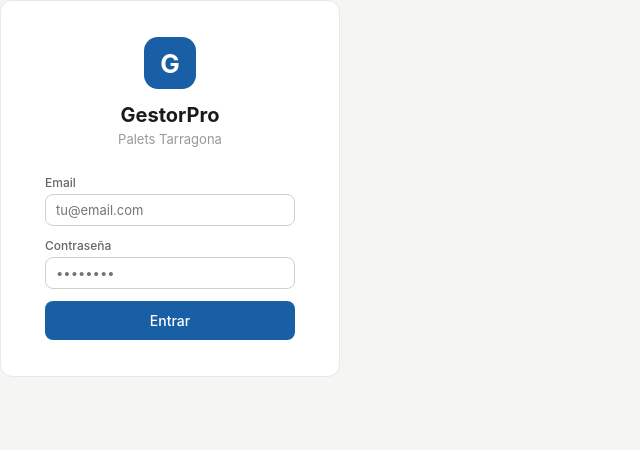
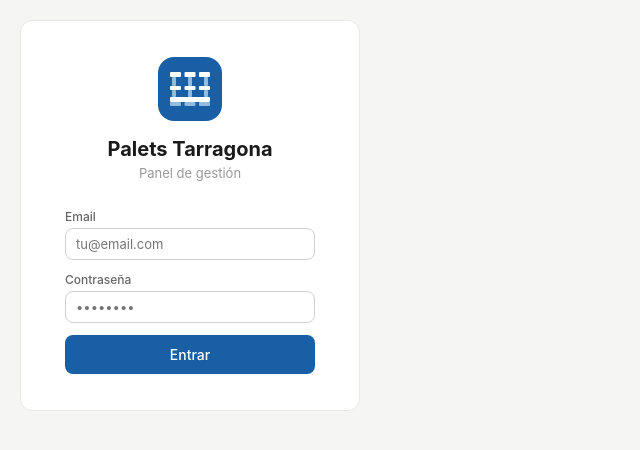
Before and after one commit to Tennzy/gestorpro, a plain HTML site: page index.html in a window 1280 px wide. Shown: the whole page, without its empty margins (0-640 px from the left). Drawn offline with nearby package versions, Linux system fonts and the light colour scheme.

Commit message:
Add files via upload

```diff
--- a/index.html
+++ b/index.html
@@ -88,12 +88,31 @@ tr:hover>td{background:#fafaf8}
 </div>
 
 <!-- LOGIN -->
-<div x-show="!authLoad && !session" style="height:100vh;display:flex;align-items:center;justify-content:center;background:#f5f5f3">
+<div x-show="!authLoad && !session" style="min-height:100vh;display:flex;align-items:center;justify-content:center;background:#f5f5f3;padding:20px">
   <div class="card" style="width:340px;padding:36px 44px">
     <div style="text-align:center;margin-bottom:28px">
-      <div style="width:52px;height:52px;border-radius:14px;background:#185FA5;display:flex;align-items:center;justify-content:center;margin:0 auto 14px;font-size:26px;color:#fff;font-weight:700">G</div>
-      <h2 style="font-size:20px;font-weight:700;margin-bottom:4px">GestorPro</h2>
-      <p style="color:#999;font-size:13px">Palets Tarragona</p>
+      <div style="width:64px;height:64px;border-radius:16px;background:#185FA5;display:flex;align-items:center;justify-content:center;margin:0 auto 16px">
+        <svg width="42" height="36" viewBox="0 0 42 36" fill="none" xmlns="http://www.w3.org/2000/svg">
+          <rect x="1" y="1" width="11" height="5" rx="1" fill="white"/>
+          <rect x="15.5" y="1" width="11" height="5" rx="1" fill="white"/>
+          <rect x="30" y="1" width="11" height="5" rx="1" fill="white"/>
+          <rect x="3" y="6" width="4" height="9" rx="1" fill="#93bbdc"/>
+          <rect x="19" y="6" width="4" height="9" rx="1" fill="#93bbdc"/>
+          <rect x="35" y="6" width="4" height="9" rx="1" fill="#93bbdc"/>
+          <rect x="1" y="15" width="11" height="4" rx="1" fill="white"/>
+          <rect x="15.5" y="15" width="11" height="4" rx="1" fill="white"/>
+          <rect x="30" y="15" width="11" height="4" rx="1" fill="white"/>
+          <rect x="3" y="19" width="4" height="7" rx="1" fill="#93bbdc"/>
+          <rect x="19" y="19" width="4" height="7" rx="1" fill="#93bbdc"/>
+          <rect x="35" y="19" width="4" height="7" rx="1" fill="#93bbdc"/>
+          <rect x="1" y="26" width="40" height="5" rx="1" fill="white"/>
+          <rect x="1" y="31" width="11" height="4" rx="1" fill="#93bbdc"/>
+          <rect x="15.5" y="31" width="11" height="4" rx="1" fill="#93bbdc"/>
+          <rect x="30" y="31" width="11" height="4" rx="1" fill="#93bbdc"/>
+        </svg>
+      </div>
+      <h2 style="font-size:20px;font-weight:700;margin-bottom:4px">Palets Tarragona</h2>
+      <p style="color:#999;font-size:13px">Panel de gestión</p>
     </div>
     <div class="fld"><label>Email</label><input type="email" x-model="lemail" placeholder="tu@email.com" @keyup.enter="login()"></div>
     <div class="fld"><label>Contraseña</label><input type="password" x-model="lpass" placeholder="••••••••" @keyup.enter="login()"></div>
```
